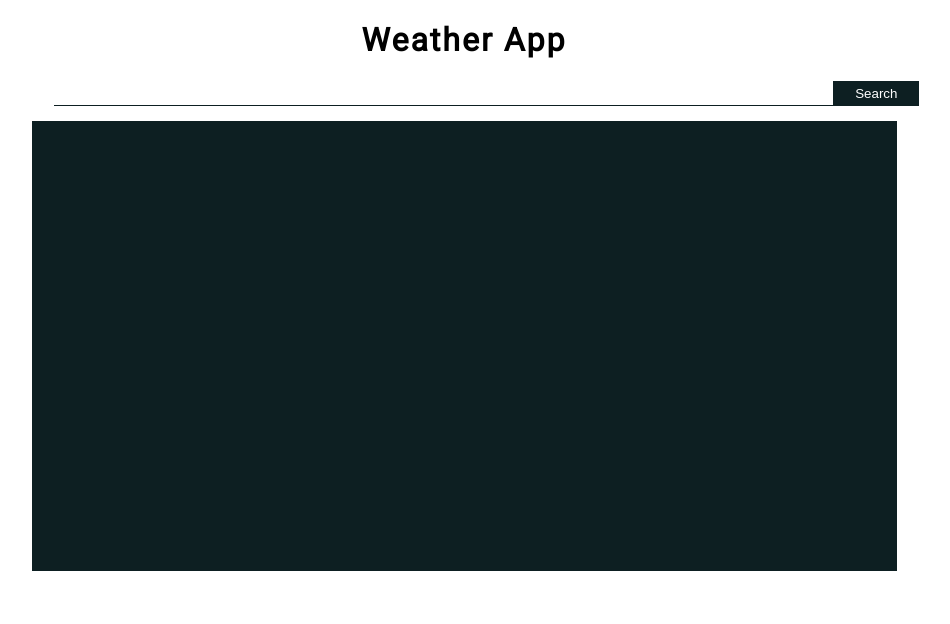
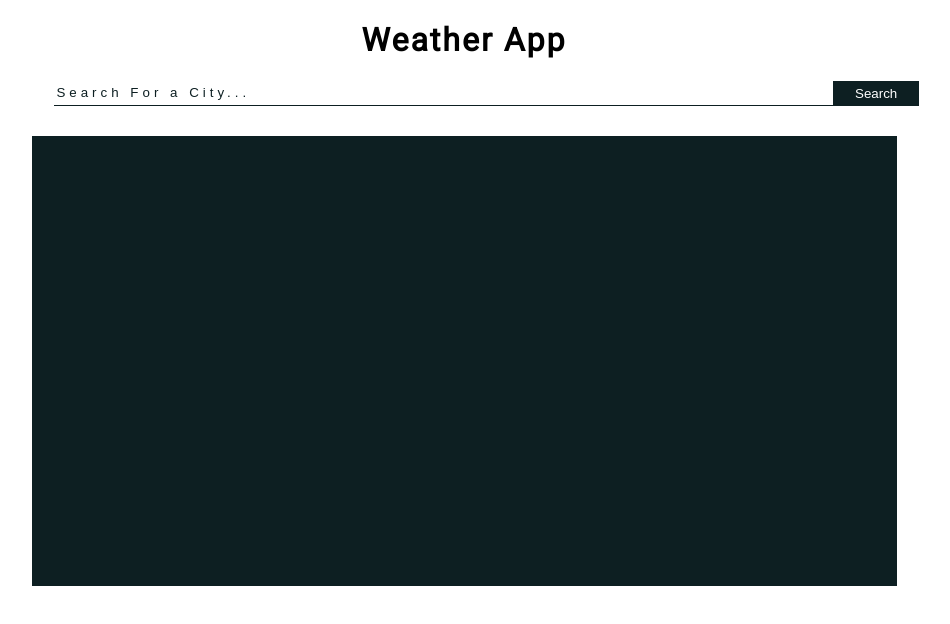
Before and after one commit to AbdellahBahsine/react-weather-app, a React (Create React App) app: page / in a window 1280 px wide. Shown: the top 624 px of the page, without its empty margins (176-1126 px from the left). Built offline with nearby package versions, Linux system fonts and the light colour scheme; no server answers.

Commit message:
added code to handle errors and added loading effect

```diff
--- a/src/components/current-weather/current-weather.component.css
+++ b/src/components/current-weather/current-weather.component.css
@@ -20,3 +20,17 @@
   .current-weather_description{
     text-transform: capitalize;
   }
+
+  .loader {
+    border: 2px solid #f3f3f3;
+    border-top: 2px solid #3C5233;
+    border-radius: 50%;
+    width: 60px;
+    height: 60px;
+    animation: spin 2s linear infinite;
+  }
+
+  @keyframes spin {
+    0% { transform: rotate(0deg); }
+    100% { transform: rotate(360deg); }
+  }
--- a/src/components/current-weather/current-weather.component.jsx
+++ b/src/components/current-weather/current-weather.component.jsx
@@ -3,12 +3,13 @@ import './current-weather.component.css';
 const CurrentWeather = (props) => {
     return (
         <div className="current-weather">
-          {props.Data.length !== 0 ?
+          {props.loading && <div className="loader"></div>}
+          {props.data.length !== 0 ?
             <div>
-                <img className="current-weather_icon" src={`http://openweathermap.org/img/w/${props.Data.weather[0].icon}.png`} />
-                <h2 className="current-weather_temp">{Math.round(props.Data.main.temp)}&deg;</h2>
-                <h1>{props.Data.name}, {props.Data.sys.country}</h1>
-              <p className="current-weather_description">{props.Data.weather[0].description}</p>
+                <img className="current-weather_icon" src={`http://openweathermap.org/img/w/${props.data.weather[0].icon}.png`} alt="weather-icon" />
+                <h2 className="current-weather_temp">{Math.round(props.data.main.temp)}&deg;</h2>
+                <h1>{props.data.name}, {props.data.sys.country}</h1>
+              <p className="current-weather_description">{props.data.weather[0].description}</p>
             </div>
             :
             null
--- a/src/components/search-bar/search-bar.component.css
+++ b/src/components/search-bar/search-bar.component.css
@@ -1,4 +1,9 @@
 .search-bar{
+  display: flex;
+  flex-direction: column;
+}
+
+.wrapper{
     display: flex;
     margin: 0 auto 15px auto;
     width: 865px;
@@ -10,9 +15,22 @@
     outline: none;
   }
 
+  input::placeholder{
+    color: #0D1F22;
+    letter-spacing: 4px;
+  }
+
+  p.error{
+    align-self:flex-start;
+    color: #ff4444;
+    font-size: 14px;
+    margin: 0;
+  }
+
   button{
     position: relative;
-    background:#0D1F22;
+    background:none;
+    border: 1px solid #0D1F22;
     color: #fff;
     height: 25px;
     width: 10%;
@@ -23,8 +41,19 @@
   button::before{
     content: '';
     position: absolute;
+    background: #0D1F22;
     top: 0;
-    left: 0;
+    right: 0;
     height: 100%;
     width: 100%;
+    z-index: -1;
+    transition: 0.8s;
   }
+
+  button:hover{
+    color: #0D1F22;
+  }
+
+  button:hover::before{
+    width: 0%;
+  }
--- a/src/components/search-bar/search-bar.component.jsx
+++ b/src/components/search-bar/search-bar.component.jsx
@@ -1,15 +1,19 @@
 import "./search-bar.component.css";
 
-const SearchBar = ({city, handleChange, getWeather}) => {
+const SearchBar = ({handleChange, getWeather, city, error}) => {
     return (
         <div className="search-bar">
+            <div className="wrapper">
                 <input
                     type="text"
+                    placeholder="Search For a City..."
                     value={city}
                     onChange={handleChange}
                 />
                 <button onClick={getWeather}>Search</button>
             </div>
+            {error && <p className="error">Please Enter a Valid City!</p>}
+        </div>
     )
 }
 
--- a/src/components/weather/weather.component.jsx
+++ b/src/components/weather/weather.component.jsx
@@ -1,6 +1,6 @@
 import './weather.component.css';
 import axios from 'axios';
-import {useState} from 'react';
+import {useState, useEffect} from 'react';
 
 import SearchBar from '../search-bar/search-bar.component';
 import CurrentWeather from '../current-weather/current-weather.component';
@@ -8,23 +8,48 @@ import CurrentWeather from '../current-weather/current-weather.component';
 const Weather = () => {
 
     const [city, setCity] = useState('')
-    const [Data, setData] = useState([])
-    const [isLoading, setisLoading] = useState(false)
+    const [data, setData] = useState([])
+    const [error, setError] = useState(false)
+    const [loading, setLoading] = useState(false)
+
+    const api_key = process.env.REACT_APP_API_KEY;
+
+    // Fetching data from Open Weather Map API
 
     function getWeather() {
-        axios.get(`http://api.openweathermap.org/data/2.5/weather?q=${city}&units=metric&appid=b9db47cd382ae2e5140b269e251ed28b`)
-        .then(response => setData(response.data), setCity(''))
-        .catch(error => console.log(error))
+
+        if(city.length === 0){
+            return setError(true)
+        }
+
+        setData([])
+        setError(false)
+        setLoading(true)
+
+        axios.get(`http://api.openweathermap.org/data/2.5/weather?q=${city}&units=metric&appid=${api_key}`)
+        .then(response => {
+            setData(response.data)
+            setCity('')
+            setLoading(false)
+        })
+        .catch(error => {
+            setError(true)
+            setLoading(false)
+            console.log(error.message)
+        })
+
     }
+
+    // Giving city the input value
 
     function handleChange(e) {
         setCity(e.target.value)
     }
 
     return(
-        <div class="weather">
-            <SearchBar city={city} handleChange={handleChange} getWeather={getWeather} />
-            <CurrentWeather Data={Data} />
+        <div className="weather">
+            <SearchBar handleChange={handleChange} getWeather={getWeather} city={city} error={error} />
+            <CurrentWeather data={data} loading={loading} />
         </div>
     )
 }
--- a/src/index.css
+++ b/src/index.css
@@ -1,3 +1,7 @@
+*{
+  box-sizing: border-box;
+}
+
 body {
   margin: 0;
   font-family: 'Roboto', sans-serif;
```
Also changed, not shown: 1 other file (tests, documents, lock files or other folders). Lines whose indentation alone changed are shown as unchanged.
